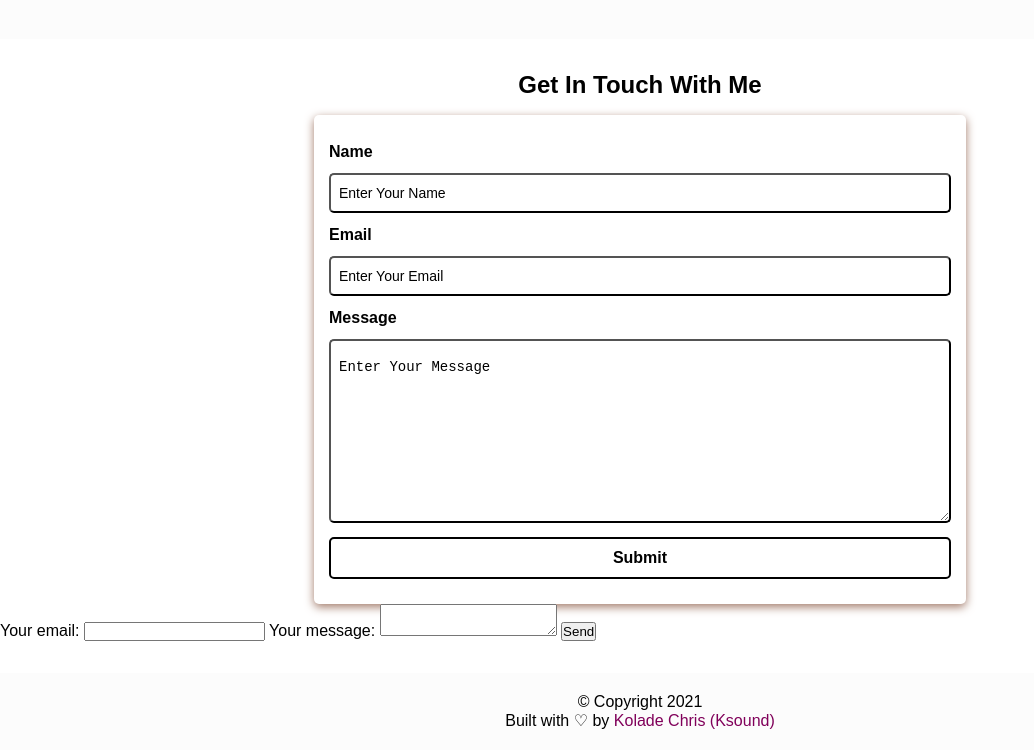
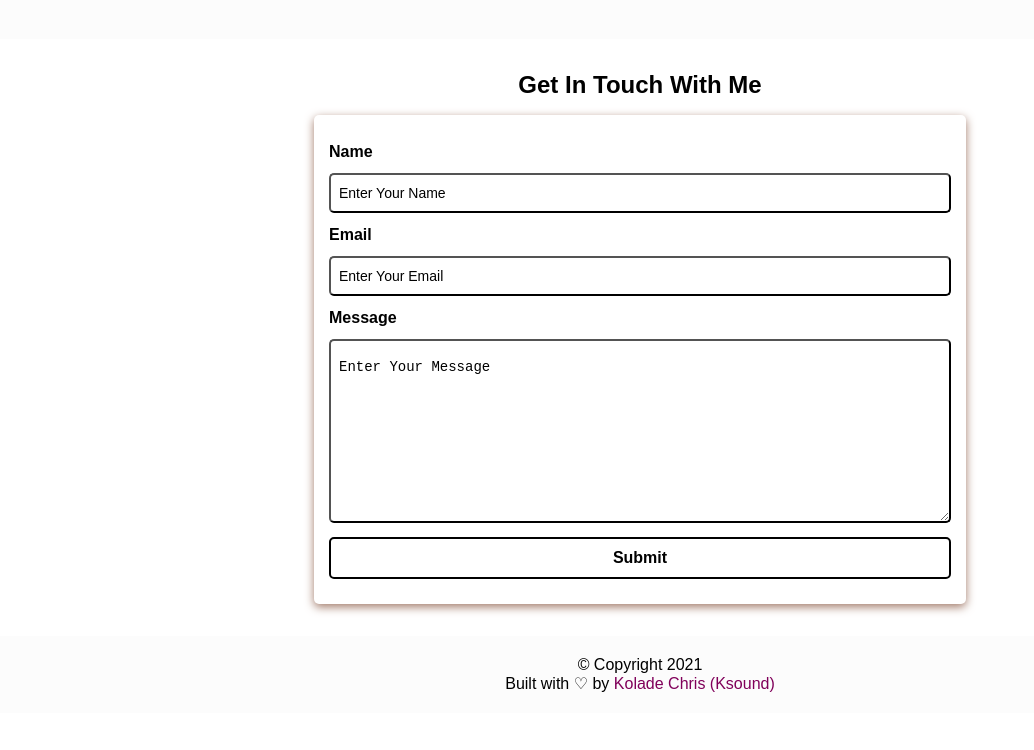
Before and after one commit to chrisasison/portfolio, a plain HTML site: page index.html in a window 1280 px wide. Shown: the part 1885-2635 px from the top of the page, without its empty margins (0-1034 px from the left). After the commit the page ends 2598 px from the top, so only its background shows below. Drawn offline with nearby package versions, Linux system fonts and the light colour scheme.

Commit message:
commit all

```diff
--- a/index.html
+++ b/index.html
@@ -146,7 +146,7 @@
       <h2>Get In Touch With Me</h2>
       <div class="contact-form-container">
         <div class="contact-form">
-          <form action="https://formspree.io/f/xyylngw" method="POST">
+          <form action="https://formspree.io/f/xqkrglew" method="POST">
             <div class="form-control">
               <label for="name">Name</label>
               <input
@@ -192,21 +192,6 @@
       </div>
     </section>
 
-    <form
-  action="https://formspree.io/f/xqkrglew"
-  method="POST"
->
-  <label>
-    Your email:
-    <input type="email" name="email">
-  </label>
-  <label>
-    Your message:
-    <textarea name="message"></textarea>
-  </label>
-  <!-- your other form fields go here -->
-  <button type="submit">Send</button>
-</form>
 
     <!-- Social accounts - Fixed to the right -->
 
```
